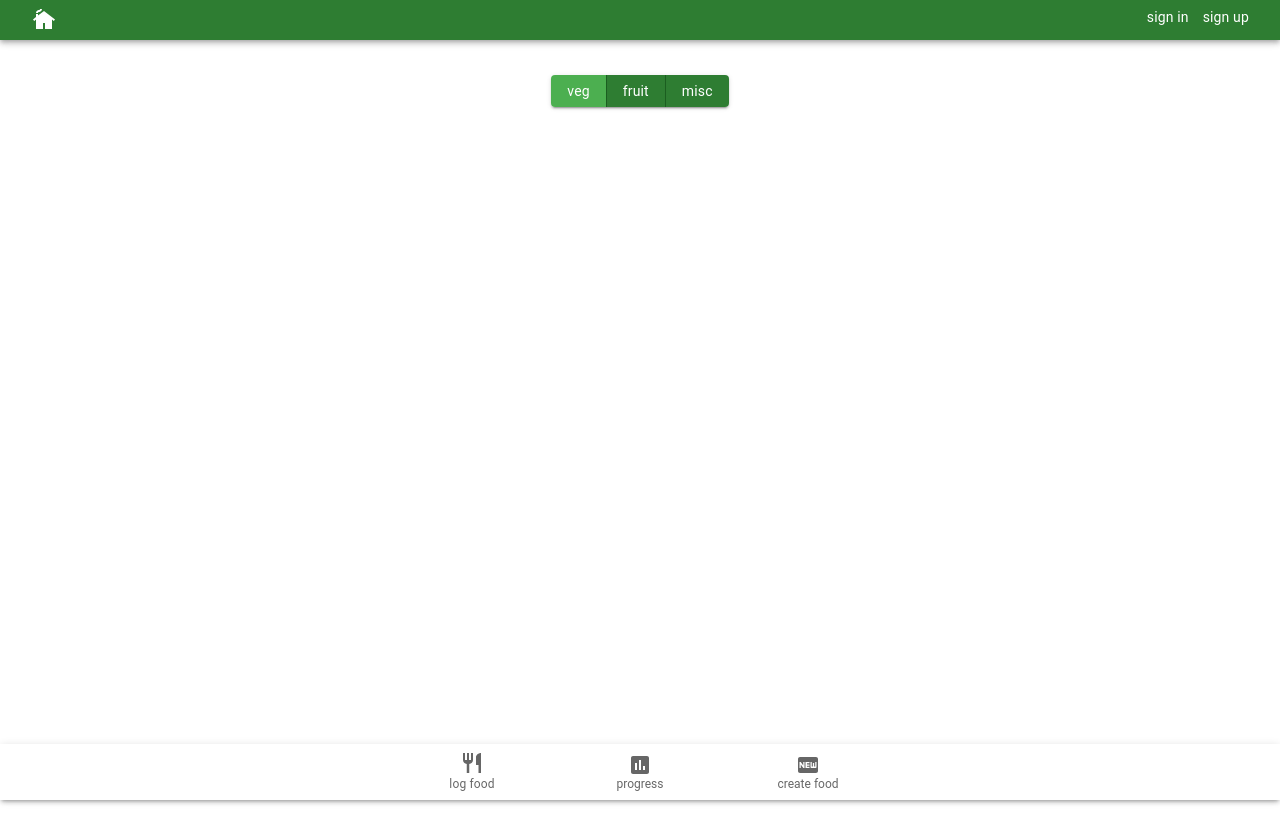
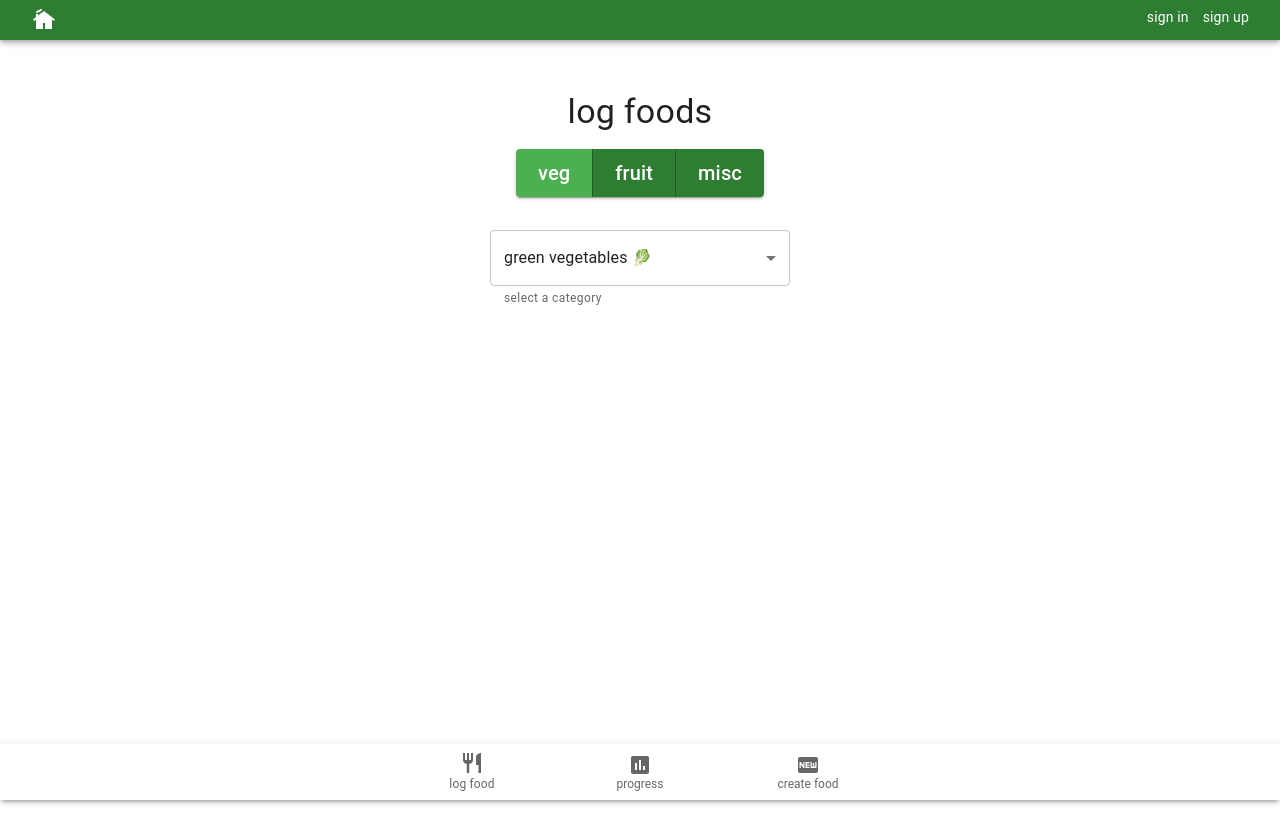
Before and after one commit to hphilpotts/veg-app-frontend-2.0, a React (Vite) app: page /logFood in a window 1280 px wide. Built offline with nearby package versions, Linux system fonts and the light colour scheme.

Commit message:
Added subcategory selector.

```diff
--- a/src/pages/add/AddFood.jsx
+++ b/src/pages/add/AddFood.jsx
@@ -1,38 +1,71 @@
 import React, { useState } from 'react';
-import { v5 as uuid } from 'uuid';
+import { v4 as uuid } from 'uuid';
 
-import { Container, ButtonGroup, Button, Typography } from '@mui/material';
+import { Container, ButtonGroup, Button, Typography, Select, MenuItem, InputLabel, FormControl, FormHelperText } from '@mui/material';
 import { flexColumnCentered as center, topMargin } from '../../utils/muiTheme';
 
 const mainCategories = ['veg', 'fruit', 'misc'];
 
+const subCategories = {
+    veg: {
+        "Green Vegetables": "🥬",
+        "Salad Vegetables": "🥒",
+        "Salad Leaves": "🥗",
+        "Root Vegetables": "🥕",
+        "Onions & Friends": "🧅"
+    },
+    fruit: {
+        "Orchard Fruits": "🍏",
+        "Citrus Fruits": "🍋",
+        "Exotic Fruits": "🥭",
+        "Berries": "🍓",
+        "Other Fruits": "🍇"
+    },
+    misc: {
+        "Legumes & Pulses": "🌱",
+        "Nuts & Seeds": "🥜",
+        "Grains & Cereals": "🌾",
+        "Herbs": "🌿",
+        "Spices": "🌶️",
+        "Sweeteners": "🍯",
+        "Oils": "🫒",
+        "Miscellaneous": "🥄"
+    }
+};
+
 export const AddFood = () => {
 
     const [currentCategory, setCurrentCategory] = useState(mainCategories[0]);
+    const defaultSubcategory = Object.keys(subCategories[currentCategory])[0];
+    const [currentSubCategory, setCurrentSubCategory] = useState(defaultSubcategory);
 
-    const selectCategory = item => {
+    const setNewCategory = item => {
         setCurrentCategory(item);
-    };
+        const newDefaultSubcategory = Object.keys(subCategories[item])[0];
+        setCurrentSubCategory(newDefaultSubcategory);
+    }
 
     return (
         <Container sx={{ ...center, ...topMargin }}>
-            <MainCategorySelector selectCategory={selectCategory} currentCategory={currentCategory} />
+            <Typography variant='h4' margin={2}>log foods</Typography>
+            <MainCategorySelector setCurrentCategory={setNewCategory} currentCategory={currentCategory} />
+            <SubCategorySelector setCurrentSubCategory={setCurrentSubCategory} currentCategory={currentCategory} currentSubCategory={currentSubCategory} />
         </Container>
     );
 };
 
-const MainCategorySelector = ({ selectCategory, currentCategory }) => {
+const MainCategorySelector = ({ setCurrentCategory, currentCategory }) => {
     return (
         <Container sx={center}>
-            <ButtonGroup variant='contained'>
+            <ButtonGroup variant='contained' size='large'>
                 {mainCategories.map(item => {
 
                     let colour = 'primary';
                     if (item === currentCategory) colour = 'highlighted';
 
                     return (
-                        <Button key={uuid} color={colour}>
-                            <Typography variant='body2' onClick={() => selectCategory(item)} sx={{ textTransform: 'lowercase' }}>{item}</Typography>
+                        <Button key={uuid()} color={colour}>
+                            <Typography variant='h6' onClick={() => setCurrentCategory(item)} sx={{ textTransform: 'lowercase' }}>{item}</Typography>
                         </Button>
                     );
                 })}
@@ -40,3 +73,29 @@ const MainCategorySelector = ({ selectCategory, currentCategory }) => {
         </Container>
     );
 };
+
+const SubCategorySelector = ({ setCurrentSubCategory, currentCategory, currentSubCategory }) => {
+
+    const currentCategoryObject = subCategories[currentCategory];
+
+    const handleChange = event => {
+        setCurrentSubCategory(event.target.value);
+    };
+
+    return (
+        <Container sx={{ ...center, ...topMargin }}>
+            <FormControl fullWidth sx={{ maxWidth: '300px', textTransform: 'lowercase' }}>
+                <Select
+                    value={currentSubCategory}
+                    onChange={handleChange}
+                    displayEmpty
+                >
+                    {Object.keys(currentCategoryObject).map(key => (
+                        <MenuItem value={key} sx={{ textTransform: 'lowercase' }} key={uuid()} >{`${key} ${currentCategoryObject[key]}`}</MenuItem>
+                    ))}
+                </Select>
+                <FormHelperText>select a category</FormHelperText>
+            </FormControl>
+        </Container>
+    )
+}
```
